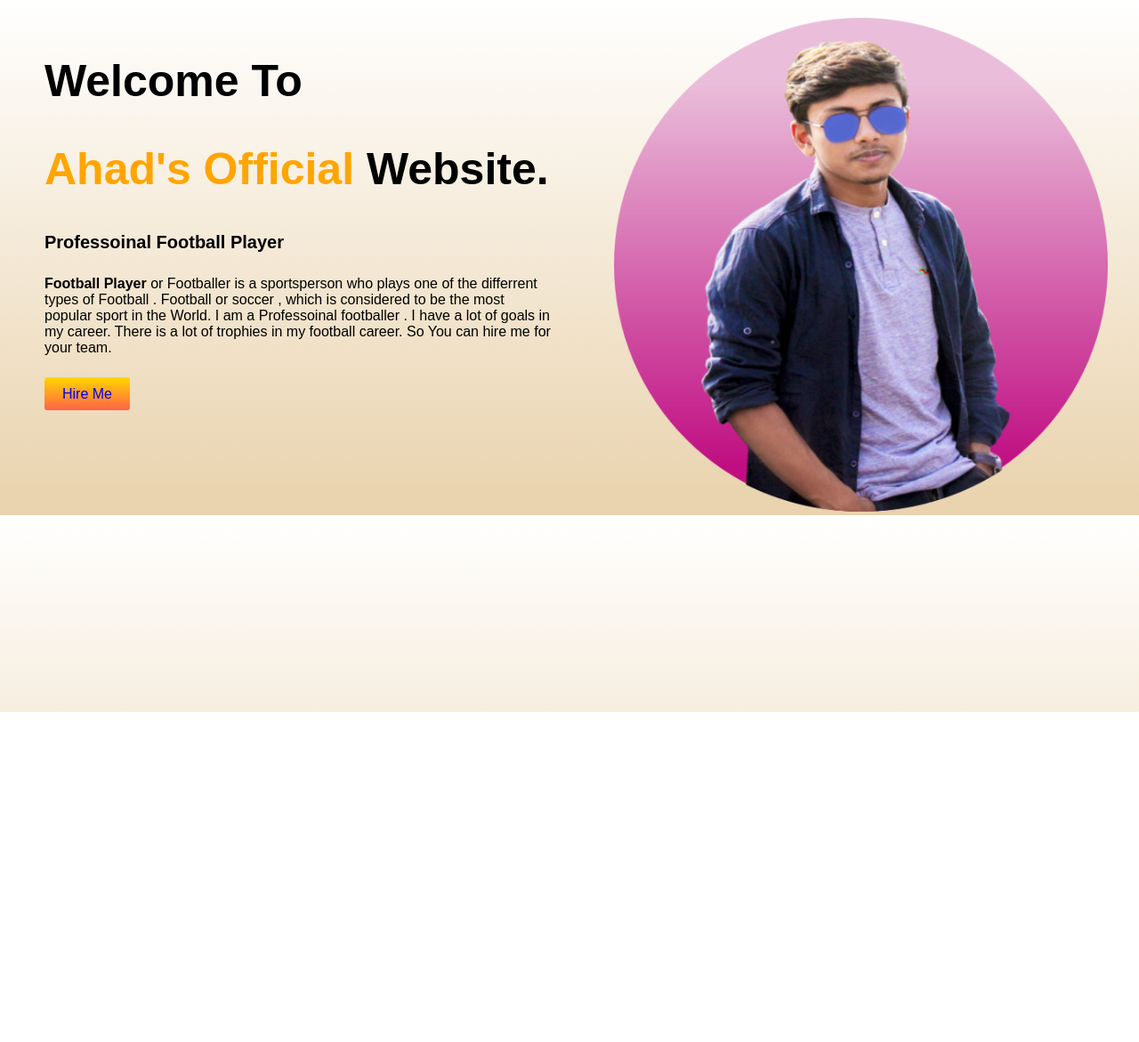
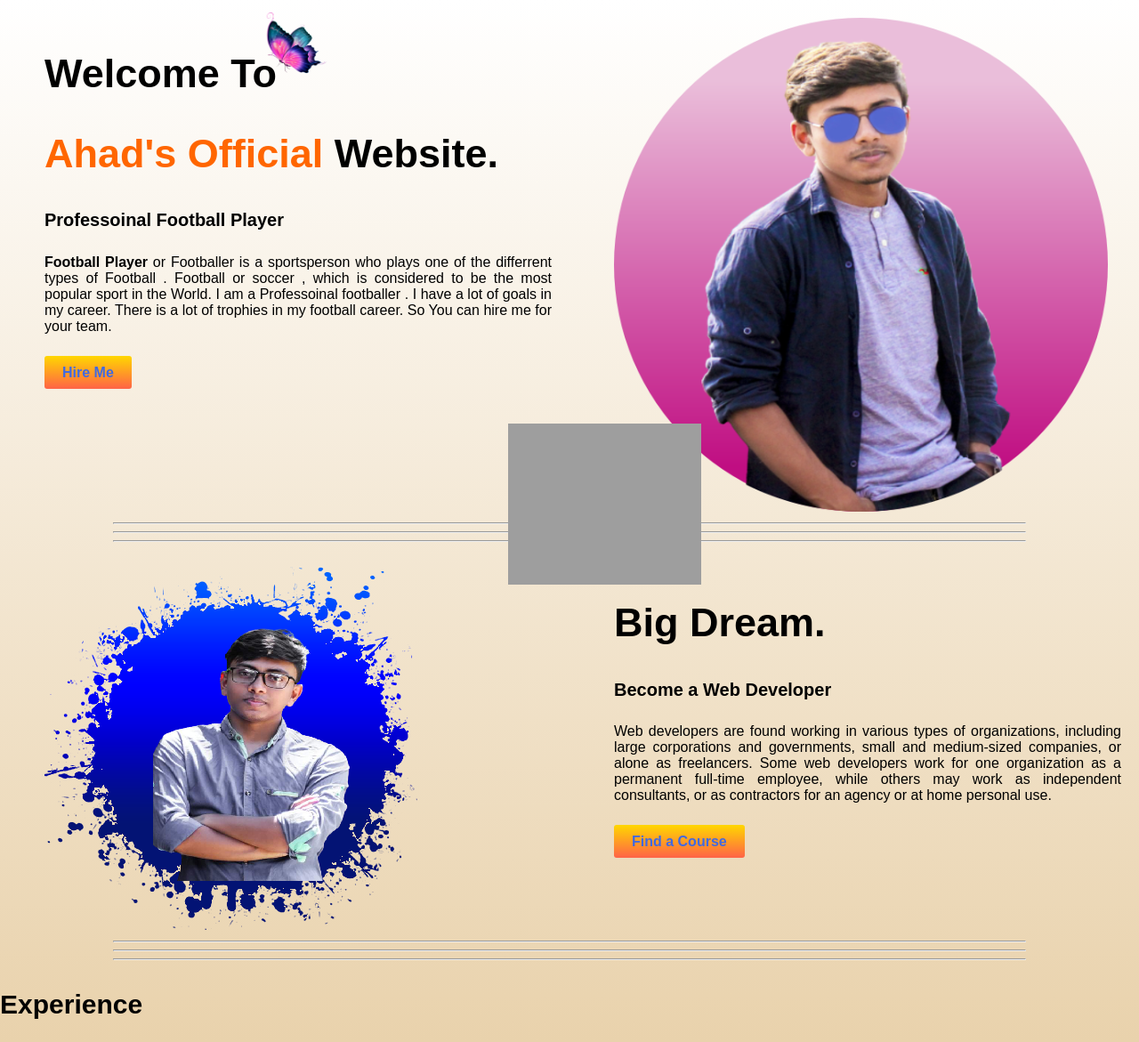
Before and after one commit to Ahad69/Port-Folio-Website, a plain HTML site: page index.html in a window 1280 px wide. Shown: the whole page at 89% size. Before the commit the page ends 800 px from the top, so only its background shows below. Drawn offline with Linux system fonts and the light colour scheme; grey boxes are pictures that could not be loaded.

Commit message:
div added

```diff
--- a/index.html
+++ b/index.html
@@ -16,15 +16,38 @@
 <body>
     <section class="headeer">
         <div class="half-header">
+            <img class="butterfly" src="image/butter1.png" alt="">
             <h1>Welcome To</h1>
             <h1><span class="Orange">Ahad's Official</span> Website.</h1>
             <h4>Professoinal Football Player</h4>
             <p> <b> Football Player</b> or Footballer is a sportsperson who plays one of the differrent types of Football . Football or soccer , which is considered to be the most popular sport in the World. I am a Professoinal footballer . I have a lot of goals in my career. There is a lot of trophies in my football career. So You can hire me for your team. </p><br>
-            <a class="link" href="https://www.facebook.com/profile.php?id=100026601137213">Hire Me</a>
+            <a class="link" target="_blank" href="https://www.facebook.com/profile.php?id=100026601137213">Hire Me</a>
         </div>
         <div class="half-header">
             <img src="image/me1.png" alt="">
         </div>
     </section>
+    <hr>
+    <hr>
+    <hr>
+    <section class="middle">
+        <div class="half-header">
+            <img src="image/me2.png" alt="">
+        </div>
+        <div class="half-header">
+            <h1>Big Dream.</h1>
+            <h4>Become a Web Developer</h4>
+            <p>Web developers are found working in various types of organizations, including large corporations and governments, small and medium-sized companies, or alone as freelancers. Some web developers work for one organization as a permanent full-time employee, while others may work as independent consultants, or as contractors for an agency or at home personal use.</p>
+            <br>
+            <a class="link" target="_blank" href="https://www.programming-hero.com/">Find a Course</a>
+        </div>
+        <img class="butter2" src="image/butter2.png" alt="">
+    </section>
+    <hr>
+    <hr>
+    <hr>
+    <section class="Experience">
+        <h2>Experience</h2>
+    </section>
 </body>
 </html>
--- a/style.css
+++ b/style.css
@@ -5,17 +5,25 @@ body{
     font-family: 'Poppins', sans-serif;
 }
 .Orange{
-    color: orange;
+    color: rgb(255, 102, 0);
 }
 h1{
-    font-size: 50px;
+    font-size: 45px;
 }
 h4{
     font-size: 20px;
 }
 section{
     display: flex;
+    position: relative;
 
+}
+.butterfly{
+    width: 80px;
+    height: 80px;
+    position: absolute;
+    left: 291px;
+    top: 8px;
 }
 .half-header{
     width: 50%;
@@ -23,7 +31,12 @@ section{
     padding-right: 20px;
     margin-top: 20px;
 }
+p{
+    text-align: justify;
+}
 .link{
+    font-weight: 700;
+    color: royalblue;
     text-decoration: none;
     padding: 10px 20px;
     border-radius: 3px;
@@ -32,3 +45,16 @@ section{
 .link:hover{
     background: linear-gradient(tomato, gold);
 }
+hr{
+    width: 80%;
+}
+h2{
+    font-size: 30px;
+}
+.butter2{
+    width: 217px;
+    height: 181px;
+    position: absolute;
+    right: 492px;
+    top: -141px;
+}
```
Also changed, not shown: image/bura.jpg (added).
